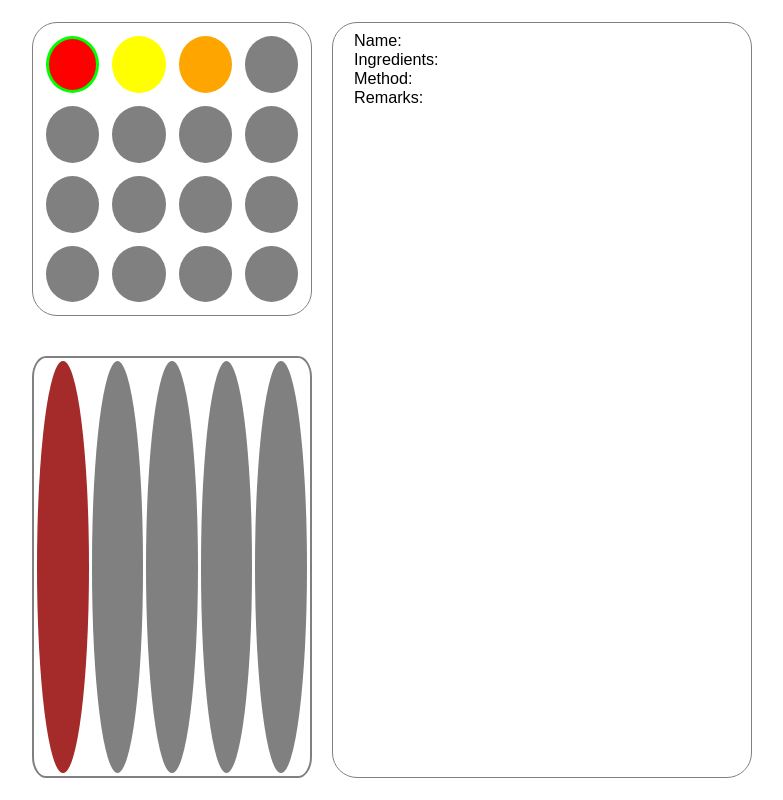
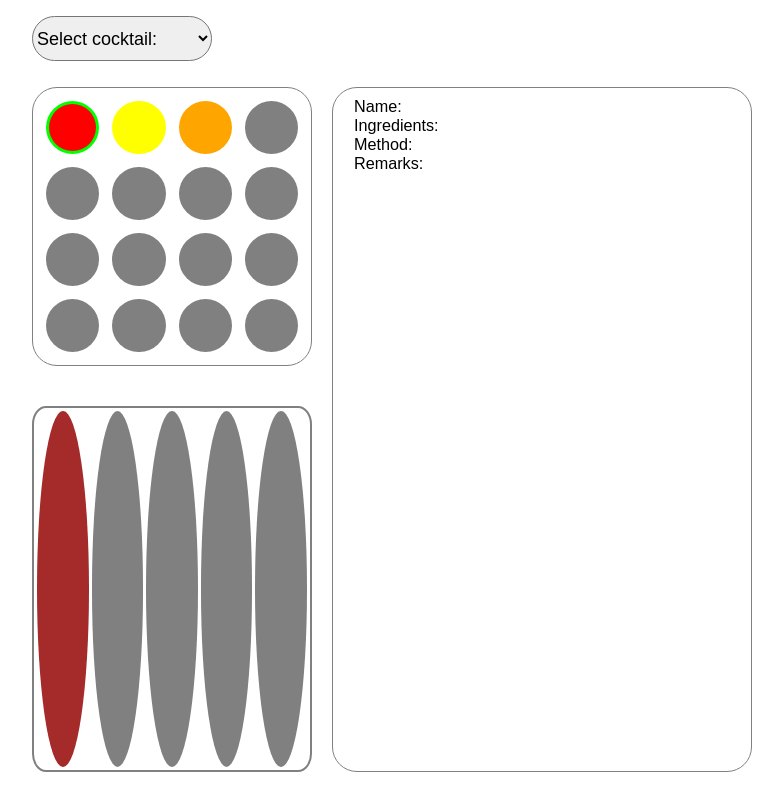
Before and after one commit to ithound01/buggySector, a plain HTML site: page juniorBartenderHelper/index.html in a window 1280 px wide. Shown: the whole page, without its empty margins (248-1031 px from the left). Drawn offline with Linux system fonts and the light colour scheme.

Commit message:
Add files via upload

```diff
--- a/juniorBartenderHelper/index.html
+++ b/juniorBartenderHelper/index.html
@@ -6,7 +6,16 @@
 	</head>
 
 	<body>
+
 		<div class="container">
+
+			<select class="select-button">
+				<option value="0">Select cocktail:</option>
+				<option value="1">Cocktail A</option>
+				<option value="2">Cocktail B</option>
+				<option value="3">Cocktail C</option>
+			</select>
+
 			<table class="ice-bin">
 				<tr>
 					<td class="sp-bottle" id="b1-1"></td>
@@ -45,11 +54,12 @@
 			</table>
 
 			<div class="manual">
-				<p class="manual-name">Name: </p>
-				<p class="manual-ingredients">Ingredients: </p>
-				<p class="manual-method">Method: </p>
-				<p class="manual-remarks">Remarks: </p>
+				<pre class="manual-name">Name: </pre>
+				<pre class="manual-ingredients">Ingredients: </pre>
+				<pre class="manual-method">Method: </pre>
+				<pre class="manual-remarks">Remarks: </pre>
 			</div>
+
 
 		</div>
 	</body>
--- a/juniorBartenderHelper/script.js
+++ b/juniorBartenderHelper/script.js
@@ -1,7 +1,7 @@
 "use strict"
 
 const cocktail = class {
-	constructor(name, ingredients, method, remarks) {
+	constructor(name, ingredients, method, remarks="NA") {
 		this.name = name;
 		this.ingredients = ingredients;
 		this.method = method;
@@ -9,25 +9,25 @@ const cocktail = class {
 	}
 }
 
-const chooseCocktail = function(cocktail) {
+const displayCocktail = function(cocktail) {
 	//display Name
-	console.log(cocktail.name);
 	document.querySelector(".manual-name").textContent = `Name: ${cocktail.name}`;
 
 	//display Ingredients
-	console.log(cocktail.ingredients);
-	let ingredientsText = ""
-	cocktail.ingredients.forEach(function(ing) {
-		ingredientsText += `${ing}, `;
-	})
-	ingredientsText = ingredientsText.slice(0, ingredientsText.length - 2);
-	document.querySelector(".manual-ingredients").textContent = `Ingredients: ${ingredientsText}`;
+	let tempArr = [];
+	for (const [k, v] of Object.entries(cocktail.ingredients)) {
+		tempArr.push(`${k}: ${v}`);
+	}
+	document.querySelector(".manual-ingredients").innerHTML = `Ingredients: ${tempArr.join(",<br>		    ")}`;
 
 	//display Method
-	console.log(cocktail.method);
+	document.querySelector(".manual-method").innerHTML = `Method: ${cocktail.method}`
 
 	//display Remarks
-	console.log(cocktail.remarks);
+	document.querySelector(".manual-remarks").innerHTML = `Remarks: ${cocktail.remarks}`
+
+	//choose bottles in the bin and the rack
+	//write
 }
 
 const assignBottleToIdAndColor = function(bottleName, id, color) {
@@ -44,11 +44,22 @@ const main = function() {
 
 
 }
+
 main();
-
 
 
 //-----------------------------test
 document.getElementById("b1-1").classList.toggle("sp-bottle-selected");
 
-const bloodymary = new cocktail("Bloody Mary", ["strawberry", "tomato"], "Mixing", "NA");
+const bloodymary = new cocktail("Bloody Mary", {"strawberry": "20ml", "tomato": "50ml"}, "Mixing");
+const oldFashioned = new cocktail("Old-Fashioned", {"whisky": "45ml", "sugar": "a bit"}, "Mixing");
+
+const selectButton = document.querySelector(".select-button");
+
+selectButton.addEventListener("click", function() {
+	if(selectButton.selectedIndex === 1) {
+		displayCocktail(bloodymary);
+	} else if (selectButton.selectedIndex === 2) {
+		displayCocktail(oldFashioned);
+	}
+})
--- a/juniorBartenderHelper/style.css
+++ b/juniorBartenderHelper/style.css
@@ -6,20 +6,26 @@
 }
 
 .container {
-	position: absolute;
+	position: relative;
 	display: grid;
-	top: 50vh;
-	left: 50vw;
-	transform: translate(-50%, -50%);
+	margin: 2vh auto auto auto;
 	grid-template-columns: 1fr 1.5fr;
-	grid-template-rows: 1fr 1.5fr;
+	grid-template-rows: 0.2fr 1fr 1.5fr;
 	grid-template-areas:
+	"select-button select-button"
 	"ice-bin manual"
 	"sp-rack manual";
 	width: 40rem;
 	height: 42rem;
 	grid-gap: 20px;
 }
+
+.select-button {
+	grid-area: select-button;
+	height: 2.5rem;
+	width: 10rem;
+}
+
 
 .ice-bin {
 	grid-area: ice-bin;
@@ -56,6 +62,6 @@
 	padding: 2% 5%;
 }
 
-.manual p {
+.manual pre {
 	font-size: 0.9rem;
 }
```
